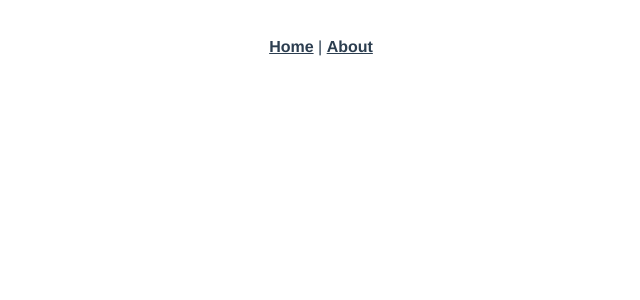
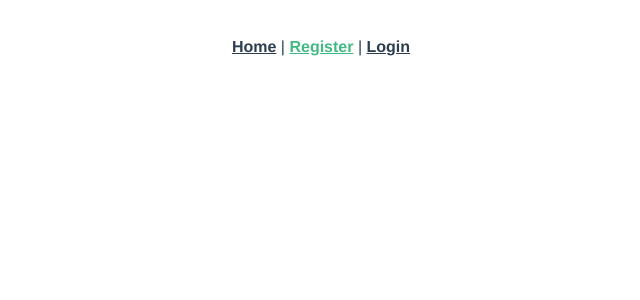
Before and after one commit to meghans18/park-app, a Vue app in the folder client/: page /register in a window 1280 px wide. Shown: the top 300 px of the page, without its empty margins (319-959 px from the left). Built offline with nearby package versions, Linux system fonts and the light colour scheme.

Commit message:
adding NavBar components and adding to App.vue

```diff
--- a/client/src/App.vue
+++ b/client/src/App.vue
@@ -1,13 +1,18 @@
 <template>
   <div id="app">
-    <div id="nav">
-      <router-link to="/">Home</router-link> |
-      <router-link to="/about">About</router-link>
-    </div>
+    <NavBar />
     <router-view/>
   </div>
 </template>
-
+<script>
+// @ is an alias to /src
+import NavBar from '@/components/NavBar.vue'
+export default {
+  components: {
+    NavBar
+  }
+}
+</script>
 <style>
 #app {
   font-family: Avenir, Helvetica, Arial, sans-serif;
@@ -16,17 +21,4 @@
   text-align: center;
   color: #2c3e50;
 }
-
-#nav {
-  padding: 30px;
-}
-
-#nav a {
-  font-weight: bold;
-  color: #2c3e50;
-}
-
-#nav a.router-link-exact-active {
-  color: #42b983;
-}
 </style>
--- /dev/null
+++ b/client/src/components/NavBar.vue
@@ -0,0 +1,41 @@
+<template>
+  <div id="nav">
+    <router-link to="/">Home</router-link> |
+    <span v-if="isLoggedIn">
+      <a @click="logout">Logout</a>
+    </span>
+    <span v-else>
+      <router-link to="/register">Register</router-link> |
+      <router-link to="/login">Login</router-link>
+    </span>
+  </div>
+</template>
+<script>
+export default {
+  name: 'NavBar',
+  computed : {
+      isLoggedIn : function(){ return this.$store.getters.isAuthenticated}
+    },
+    methods: {
+      async logout (){
+        await this.$store.dispatch('LogOut')
+        this.$router.push('/login')
+      }
+    },
+}
+</script>
+<style>
+#nav {
+  padding: 30px;
+}
+#nav a {
+  font-weight: bold;
+  color: #2c3e50;
+}
+a:hover {
+  cursor: pointer;
+}
+#nav a.router-link-exact-active {
+  color: #42b983;
+}
+</style>
```
